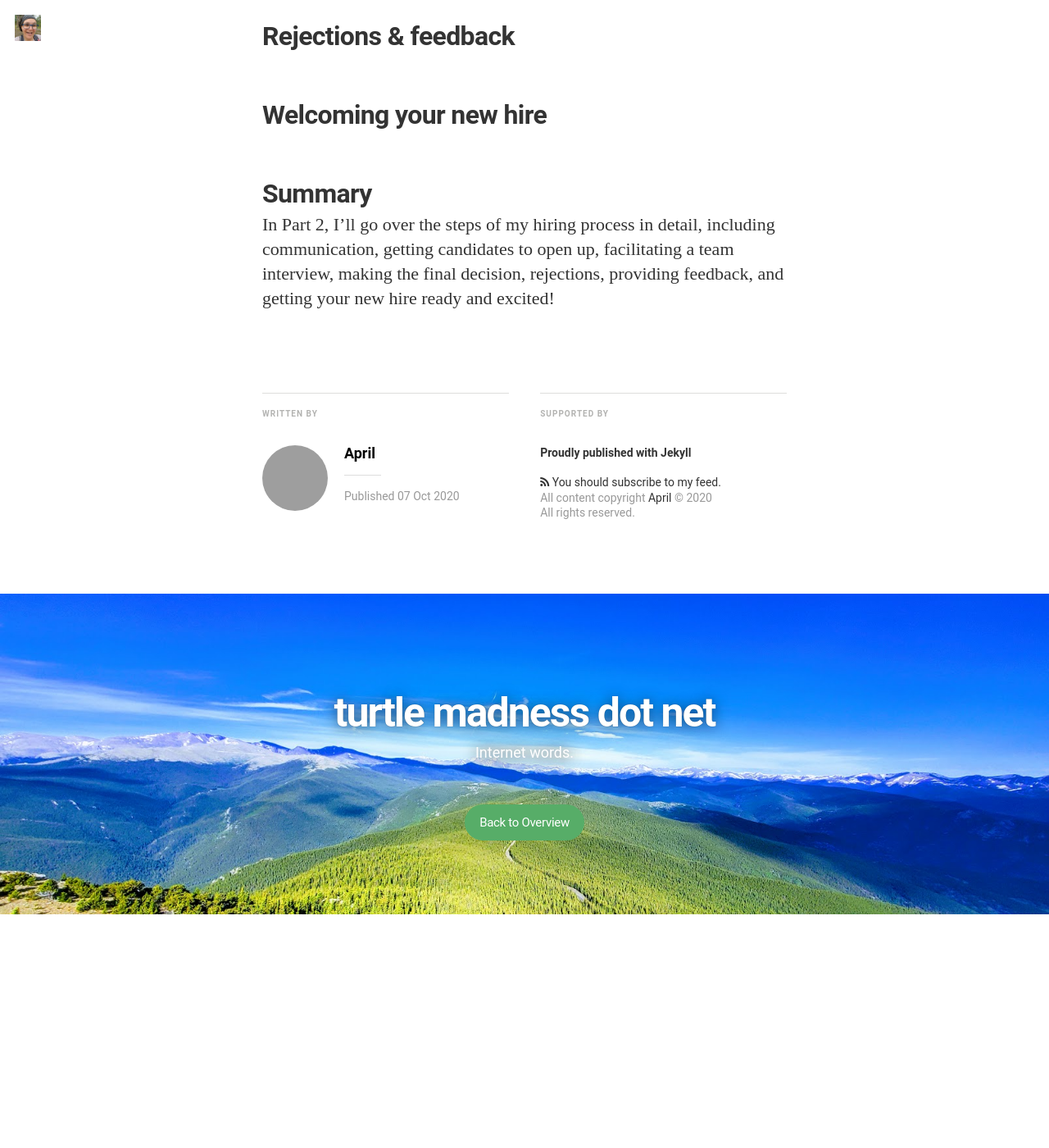
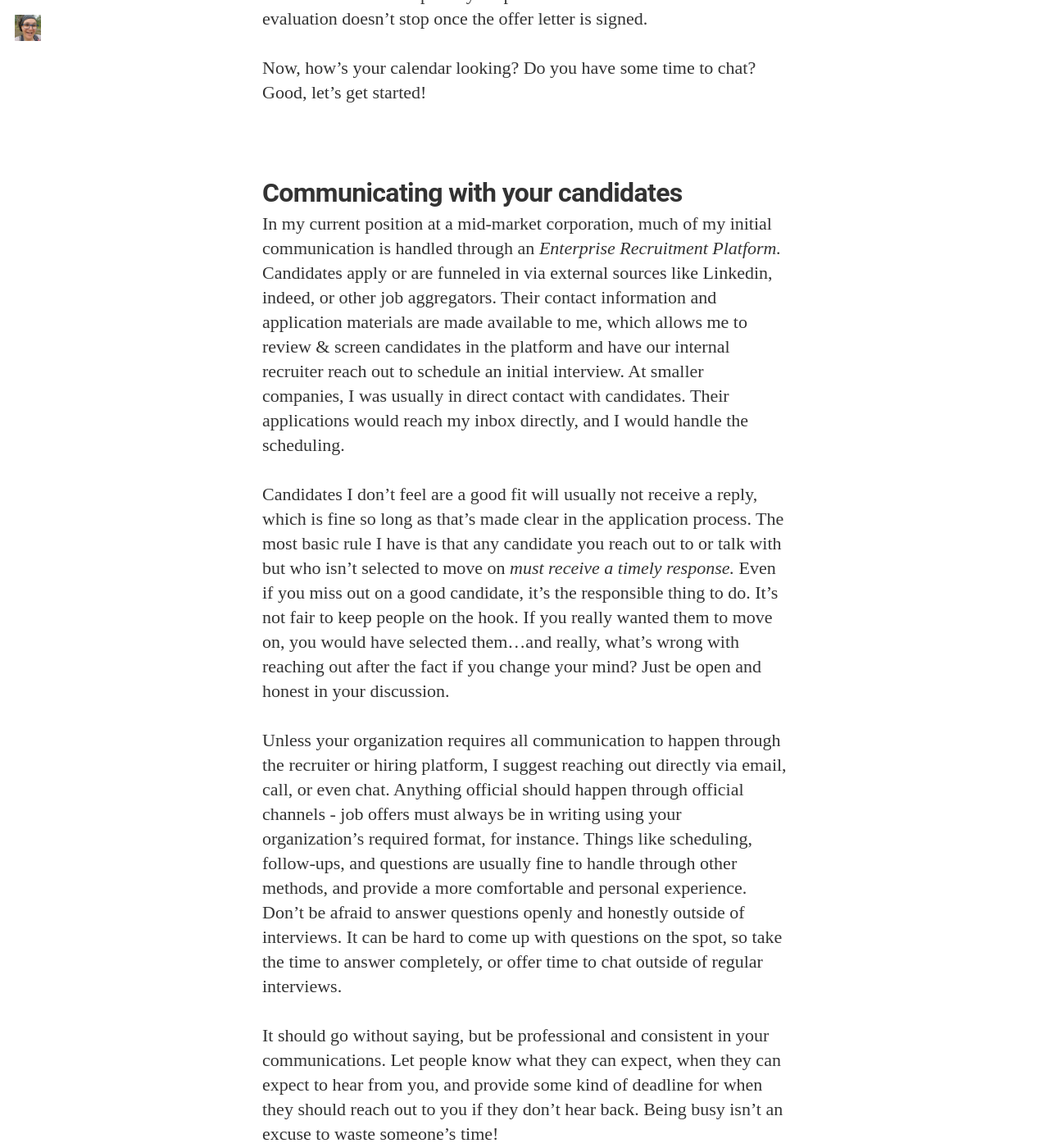
Before and after one commit to AprilElizabeth/aprilelizabeth.github.io, a Jekyll site: the page built from _posts/2020-10-07-how-i-hire.md, in a window 1280 px wide and 1400 px high, scrolled down 1937 px. Shown: the whole window at 82% size. Built offline with Jekyll 4.4.1, drawn with Linux system fonts in a browser that asks for light colours; nearby versions of some CDN libraries; some web fonts are replaced; before the commit the page ends 3052 px from its top, so only the background shows below that; some of the changed text lies outside the part shown; grey boxes are pictures that could not be loaded.

Commit message:
Draft continues

```diff
--- a/_posts/2020-10-07-how-i-hire.md
+++ b/_posts/2020-10-07-how-i-hire.md
@@ -4,13 +4,33 @@ title: How I hire - Interviews
 image: https://turtlemadness.net/assets/post/2020-10-07-how-i-hire/confluence.jpg
 ---
 
-Part 2 of a 2-part post on what I've learned as a hiring manager. It's difficult no matter which side of the table you're on.
+Part 2 of a 2-part post on what I've learned as a hiring manager. It's worth spending time on your process.
 
 # Part 2: Interviews
 
+Near as I can tell, interviews are mandatory. Even the most highly recommended candidate or previous employee must be interviewed in the same manner as every other candidate. In truth, I used to dread interviewing - both as a manager and a candidate. I struggled to answer trivia questions, I failed to make a connection, I forgot that the real interview is really the first 90 to 180 days. As good as we like to think we are at hiring, there's just no way you can get a good feel for how someone operates day-to-day in just a few hours. So then, why bother interviewing at all? What can you accomplish and how can you, the manager, accurately evaluate someone for an open position in that time?
+
+*Spoiler alert: you can't.*
+
+Interviews aren't about you. They're about your team and your candidate. No two candidates are alike, and not everyone interviews well. Imagine you had a solid recommendation from someone you trust, but they struggle with your interview process. Would you question the recommendation, the process, or the candidate? Perhaps it's any of the three, but the only part you can control is the process. I think the best you can do is represent your team and your company in the most honest & straightforward way possible. Just like [writing a job listing,]({{site.url}}/2020-10-02/how-i-hire.html) the best candidates will respond to a thoughtful interview process.
+
+Even with a well-planned process & good execution, hiring doesn't always go right. You might make the wrong hire, or let the perfect employee slip past. Mistakes are inevitable, and it's imperative you learn from them to improve your process & as a reminder that evaluation doesn't stop once the offer letter is signed.
+
+Now, how's your calendar looking? Do you have some time to chat? Good, let's get started!
+
 ## Communicating with your candidates
 
+In my current position at a mid-market corporation, much of my initial communication is handled through an _Enterprise Recruitment Platform._ Candidates apply or are funneled in via external sources like Linkedin, indeed, or other job aggregators. Their contact information and application materials are made available to me, which allows me to review & screen candidates in the platform and have our internal recruiter reach out to schedule an initial interview. At smaller companies, I was usually in direct contact with candidates. Their applications would reach my inbox directly, and I would handle the scheduling.
+
+Candidates I don't feel are a good fit will usually not receive a reply, which is fine so long as that's made clear in the application process. The most basic rule I have is that any candidate you reach out to or talk with but who isn't selected to move on *must receive a timely response.* Even if you miss out on a good candidate, it's the responsible thing to do. It's not fair to keep people on the hook. If you really wanted them to move on, you would have selected them...and really, what's wrong with reaching out after the fact if you change your mind? Just be open and honest in your discussion.
+
+Unless your organization requires all communication to happen through the recruiter or hiring platform, I suggest reaching out directly via email, call, or even chat. Anything official should happen through official channels - job offers must always be in writing using your organization's required format, for instance. Things like scheduling, follow-ups, and questions are usually fine to handle through other methods, and provide a more comfortable and personal experience. Don't be afraid to answer questions openly and honestly outside of interviews. It can be hard to come up with questions on the spot, so take the time to answer completely, or offer time to chat outside of regular interviews.
+
+It should go without saying, but be professional and consistent in your communications. Let people know what they can expect, when they can expect to hear from you, and provide some kind of deadline for when they should reach out to you if they don't hear back. Being busy isn't an excuse to waste someone's time!
+
 ## Pre-screening
+
+
 
 ## Employer-required interviews
 
```
